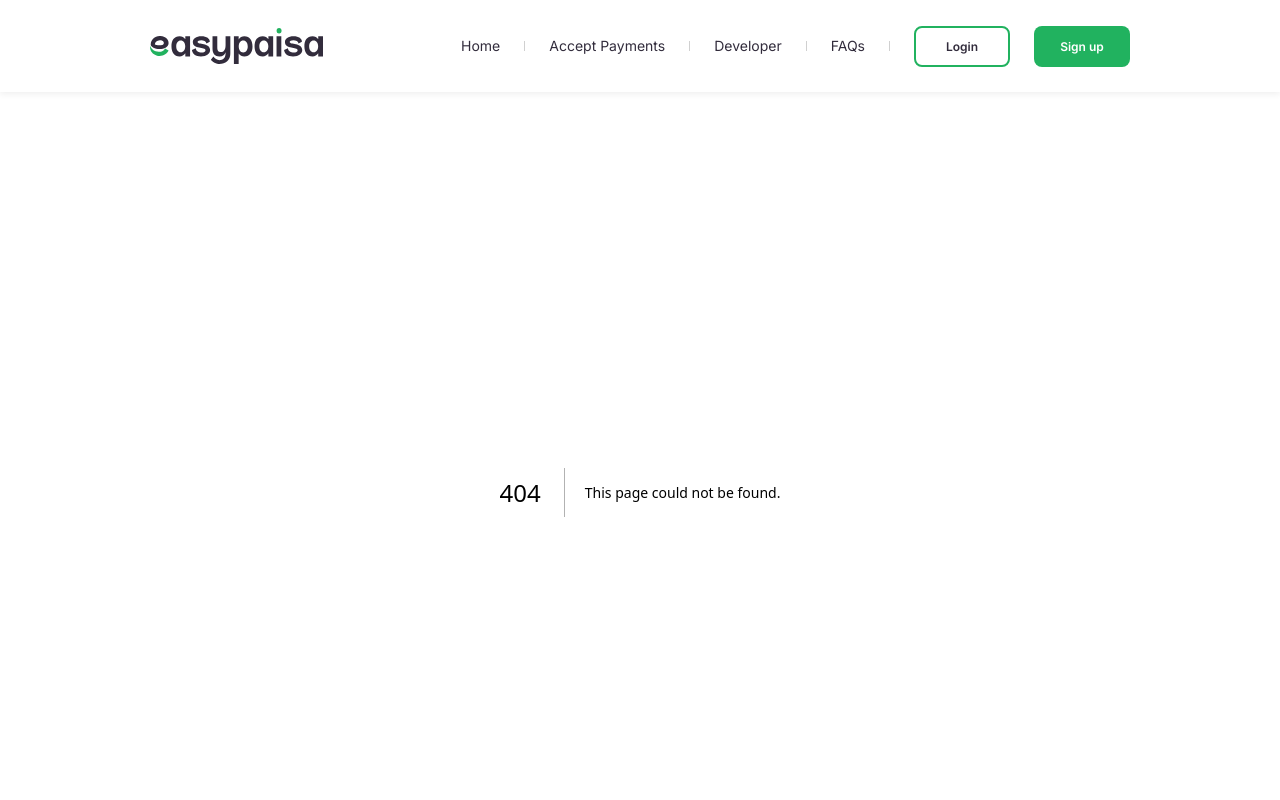
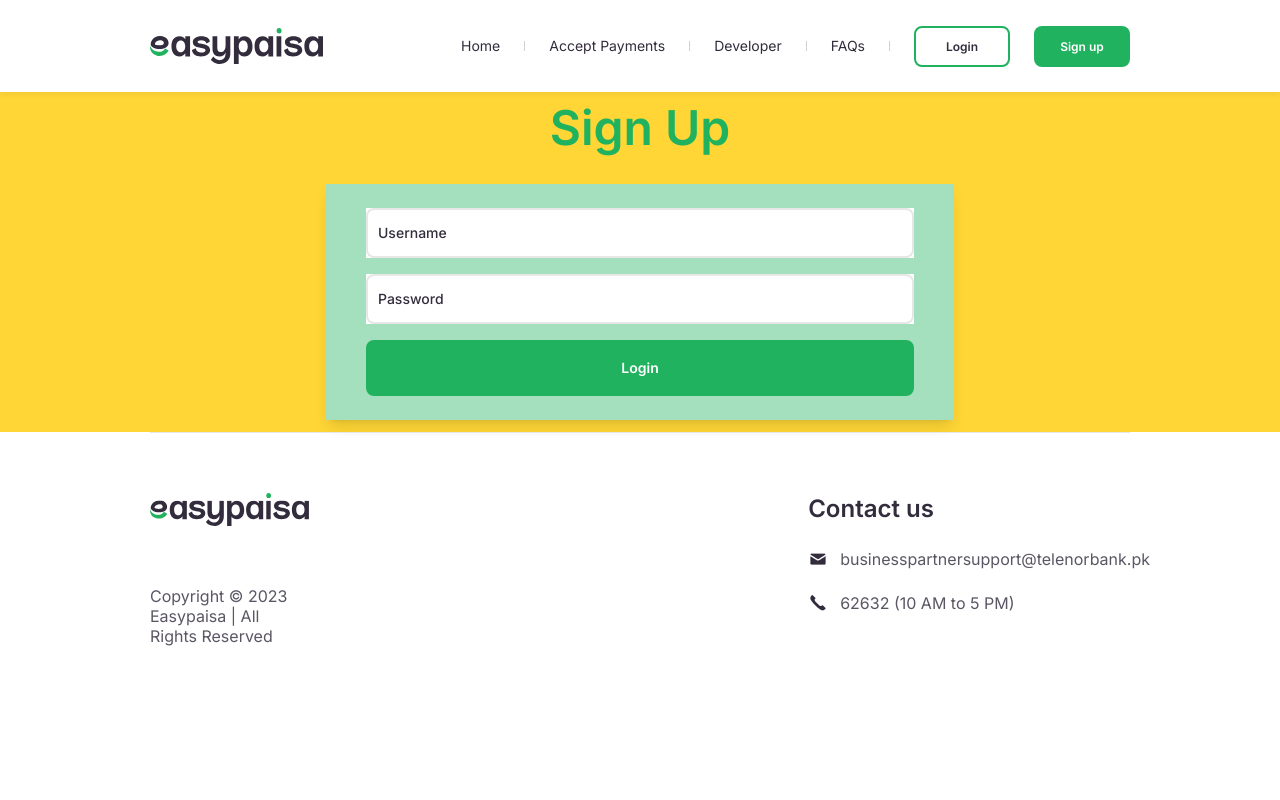
Before and after one commit to mominhyatkhandev/ops-2-frontend, a Next.js app: page /loginMomin in a window 1280 px wide. Before the commit this address had no page. Shown: the top 800 px of the page. Built offline with nearby package versions, Linux system fonts and the light colour scheme.

Commit message:
Login schema with page

```diff
--- /dev/null
+++ b/src/app/loginMomin/page.tsx
@@ -0,0 +1,51 @@
+'use client';
+import React from 'react';
+import { Formik, Field, Form, ErrorMessage } from 'formik';
+import Input from '@/components/UI/Inputs/Input';
+import Button from '@/components/UI/Button/PrimaryButton';
+import loginSchema, { loginInitialValues } from '@/validations/loginSchema';
+
+const LoginForm = () => {
+  return (
+    <div className="bg-warning-400 w-full flex flex-col items-center justify-center bg-neutral-white-base p-3">
+      <div className="w-1/2 text-5xl text-center text-primary-base font-semibold">
+        Sign Up
+      </div>
+      <Formik
+        initialValues={loginInitialValues}
+        validationSchema={loginSchema}
+        onSubmit={() => {
+          console.log('login submitted');
+        }}
+      >
+        {formik => (
+          <Form className="w-1/2 mx-auto mt-8 space-y-4 py-6 px-10 shadow-lg bg-primary-200">
+            <Input
+              label="Username"
+              name="username"
+              type="text"
+              error={formik.errors.username}
+              touched={formik.touched.username}
+            />
+            <Input
+              label="Password"
+              name="password"
+              type="password"
+              error={formik.errors.password}
+              touched={formik.touched.password}
+            />
+
+            <Button
+              label="Login"
+              type="submit"
+              isDisabled={!formik.isValid}
+              className={`button-primary w-full py-[19px] px-4 text-sm leading-tight transition duration-300`}
+            />
+          </Form>
+        )}
+      </Formik>
+    </div>
+  );
+};
+
+export default LoginForm;
--- a/src/app/sign-up/page2.tsx
+++ b/src/app/sign-up/page2.tsx
@@ -1,6 +1,6 @@
+'use client';
 import React from 'react';
 import { Formik, Field, Form, ErrorMessage } from 'formik';
-import InputPrimary from '@/components/UI/Inputs/InputPrimary';
 import Input from '@/components/UI/Inputs/Input';
 import { signUpInitialValues, signUpSchema } from '@/validations/signUpSchema';
 import Button from '@/components/UI/Button/PrimaryButton';
--- a/src/components/UI/Inputs/Input.tsx
+++ b/src/components/UI/Inputs/Input.tsx
@@ -1,19 +1,37 @@
-import { error } from 'console';
+import React from 'react';
 import { ErrorMessage, Field } from 'formik';
-import React, { useState } from 'react';
 
-const Input = ({ label, type, name, error, touched }: any) => {
+interface IInput {
+  name: string;
+  label: string;
+  type: string;
+  className?: string;
+  isDisabled?: boolean;
+  error: string | undefined;
+  touched: boolean | undefined;
+}
+
+const Input = ({
+  name,
+  label,
+  type,
+  className,
+  isDisabled = false,
+  error,
+  touched
+}: IInput) => {
   return (
     <div className="w-full relative bg-neutral-white-base">
       <Field
         name={name}
         type={type}
         id={label}
-        className={`block rounded-lg px-2.5 pb-1.5 pt-5 w-full text-base leading-tight font-500 text-secondary-base border-2 border-border-light appearance-none dark:text-white focus:outline-none focus:ring-0 focus:border-primary-base peer ${
+        className={`${className} block rounded-lg px-2.5 pb-1.5 pt-5 w-full text-base leading-tight font-500 text-secondary-base border-2 border-border-light appearance-none dark:text-white focus:outline-none focus:ring-0 focus:border-primary-base peer ${
           touched && error && 'border-danger-base focus:border-danger-base'
         }`}
         placeholder=" "
-        disabled={false}
+        disabled={isDisabled}
+        // autoComplete="off"
       />
       <label
         htmlFor={label}
--- a/src/validations/loginSchema.ts
+++ b/src/validations/loginSchema.ts
@@ -1,4 +1,9 @@
 import * as Yup from 'yup';
+
+export const loginInitialValues = {
+  username: '',
+  password: ''
+};
 
 const loginSchema = Yup.object().shape({
   username: Yup.string().required('Username is required'),
```
